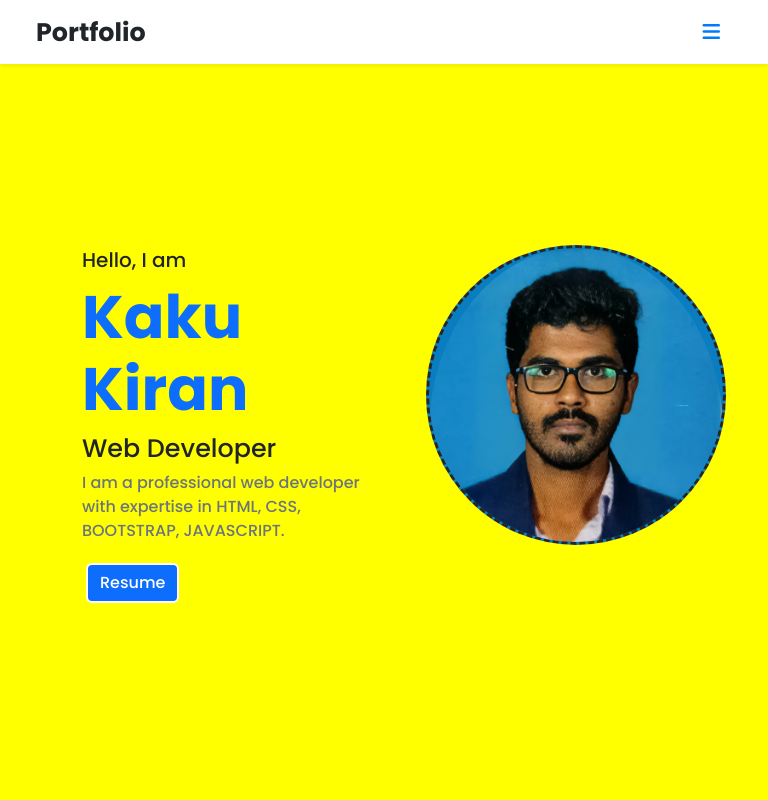
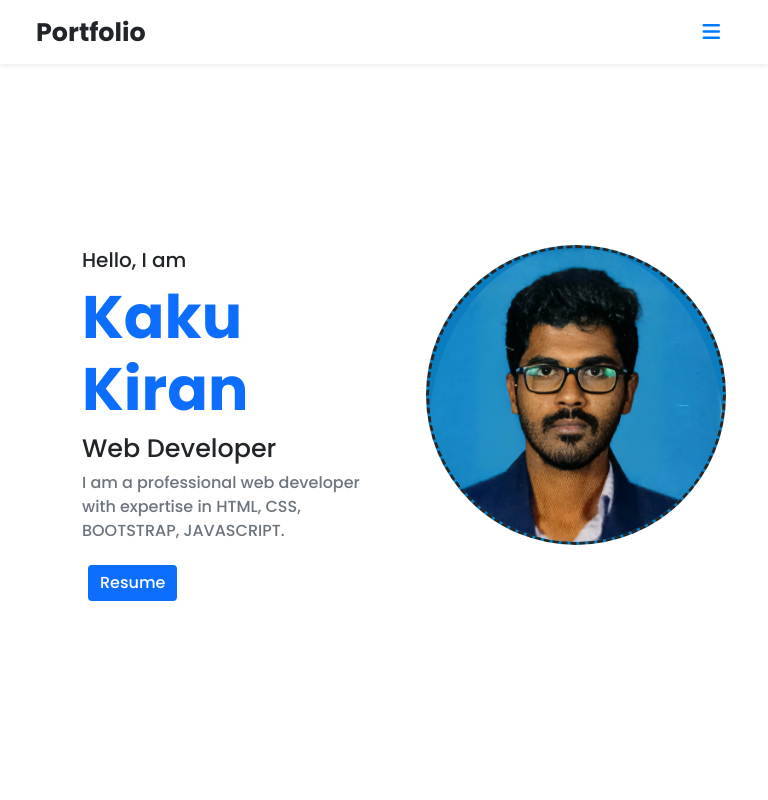
Before and after one commit to kakukiran/OIBSIP-Task2, a plain HTML site: page index.html in a window 768 px wide. Shown: the top 800 px of the page. Drawn offline with Linux system fonts and the light colour scheme.

Commit message:
Update style.css

```diff
--- a/style.css
+++ b/style.css
@@ -183,10 +183,10 @@ a {
 @media (min-width: 551px) and (max-width: 900px) {
   body {
     width: 100%;
-  height: 100vh;
+/*   height: 100vh; */
   margin: 0px;
   overflow-x: hidden;
-      background-color: yellow;
+/*       background-color: yellow; */
   }
   .services{
     width: 100%;
```
